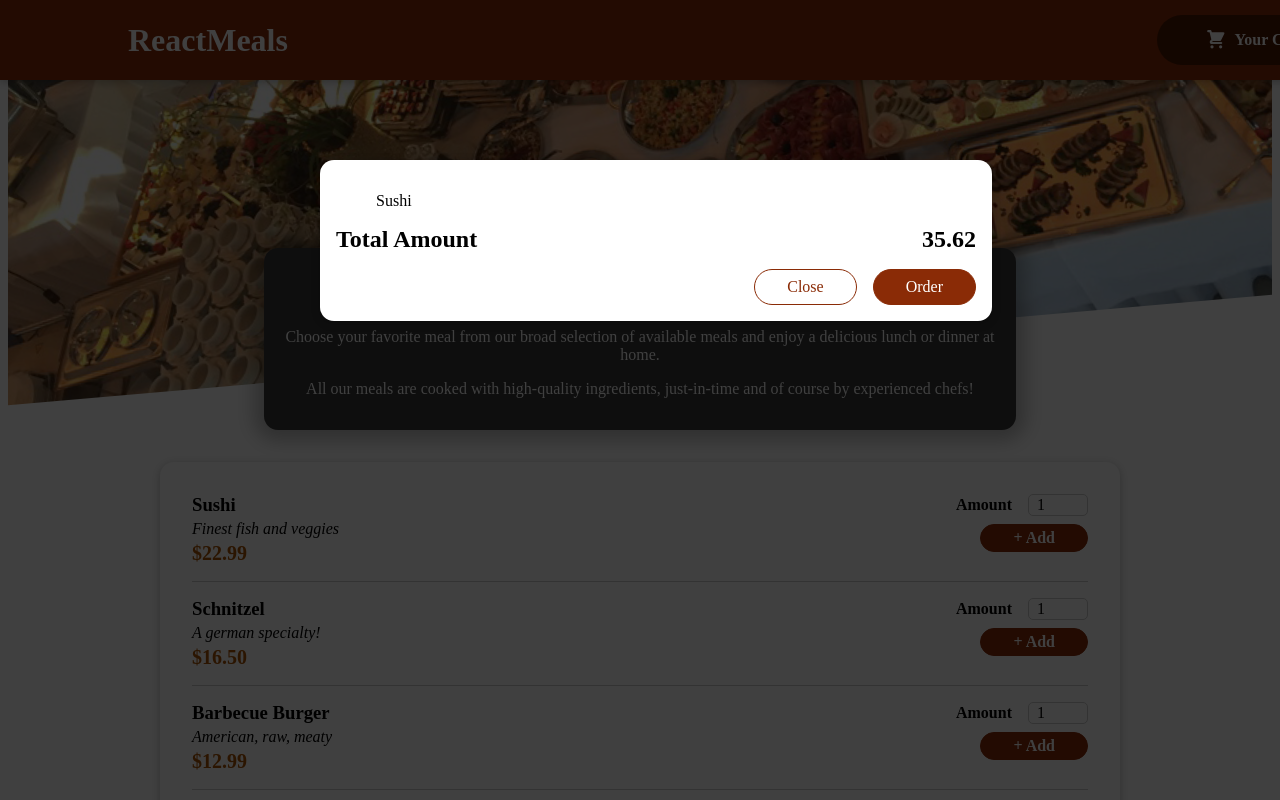
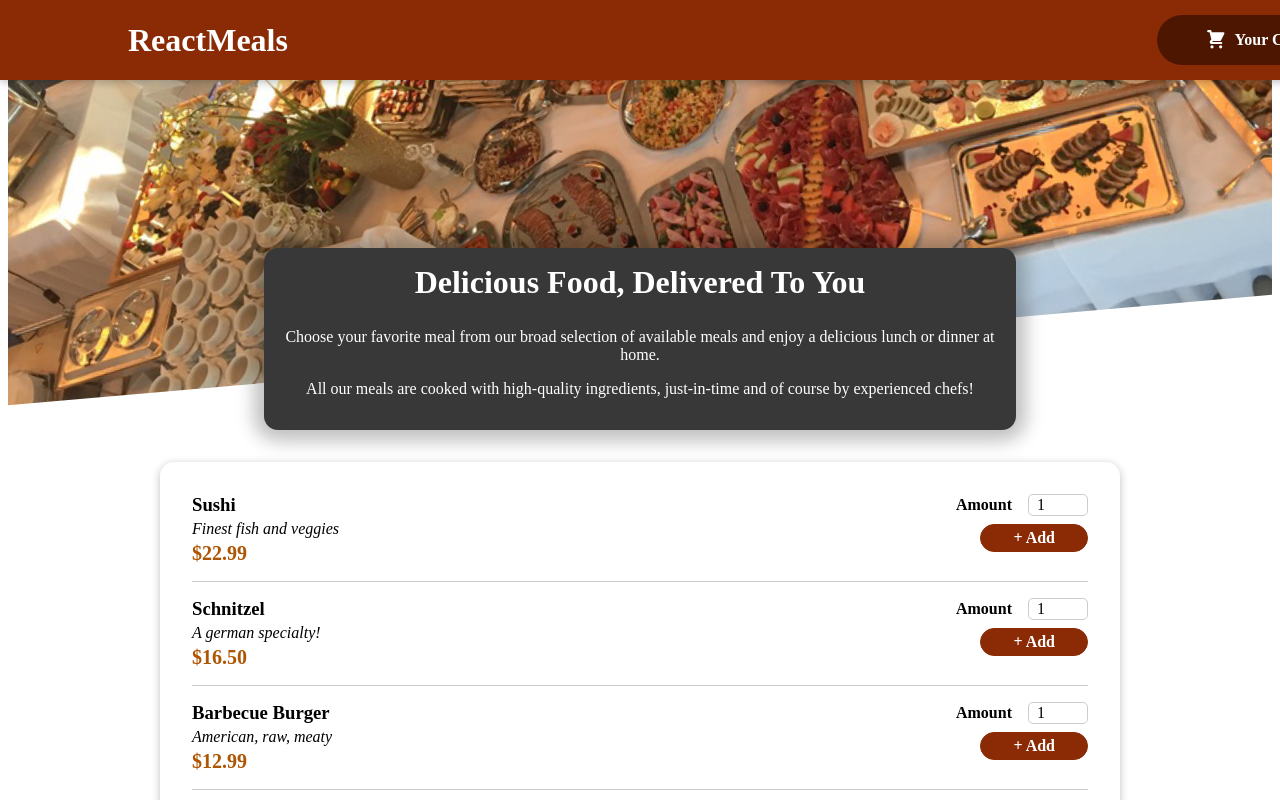
Before and after one commit to Ajay481/Food-Order-App, a React (Create React App) app: page / in a window 1280 px wide. Shown: the top 800 px of the page. Built offline with nearby package versions, Linux system fonts and the light colour scheme.

Commit message:
Cart Open & Close Added

```diff
--- a/src/App.js
+++ b/src/App.js
@@ -1,13 +1,23 @@
-import { Fragment } from "react";
+import { Fragment, useState } from "react";
 import Cart from "./components/Cart/Cart";
 import Header from "./components/Layout/Header";
 import Meal from "./components/Meals/Meal";
 
 function App() {
+  const [cartIsShown, setCartIsShown] = useState(false);
+
+  const showCartHandler = () => {
+    setCartIsShown(true);
+  };
+
+  const hideCartHandler = () => {
+    setCartIsShown(false);
+  };
+
   return (
     <Fragment>
-      <Cart />
-      <Header />
+      {cartIsShown && <Cart onClose={hideCartHandler}/>}
+      <Header onShowCart={showCartHandler} />
       <main>
         <Meal />
       </main>
--- a/src/components/Cart/Cart.js
+++ b/src/components/Cart/Cart.js
@@ -17,14 +17,14 @@
     </ul>
   );
   return (
-    <Modal>
+    <Modal onClose={props.onClose}>
       {cartItems}
       <div className={classes.total}>
         <span>Total Amount</span>
         <span>35.62</span>
       </div>
       <div className={classes.actions}>
-        <button className={classes["button--alt"]}>Close</button>
+        <button className={classes["button--alt"]} onClick={props.onClose}>Close</button>
         <button className={classes.button}>Order</button>
       </div>
     </Modal>
--- a/src/components/Layout/Header.js
+++ b/src/components/Layout/Header.js
@@ -8,7 +8,7 @@
     <Fragment>
       <header className={classes.head}>
         <h1>ReactMeals</h1>
-        <HeaderCartButton />
+        <HeaderCartButton onClick={props.onShowCart}/>
       </header>
       <div className={classes["main-image"]}>
         <img src={MealsImage} alt="Delicious Food" />
--- a/src/components/Layout/HeaderCartButton.js
+++ b/src/components/Layout/HeaderCartButton.js
@@ -3,7 +3,7 @@
 
 const HeaderCartButton = (props) => {
   return (
-    <button className={classes.button}>
+    <button className={classes.button} onClick={props.onClick}>
       <div className={classes.icon}>
         <CartIcon />
       </div>
--- a/src/components/UI/Modal.js
+++ b/src/components/UI/Modal.js
@@ -3,7 +3,7 @@
 import classes from "./Modal.module.css";
 
 const Backdrop = (props) => {
-  return <div className={classes.backdrop} />;
+  return <div className={classes.backdrop} onClick={props.onClose}/>;
 };
 
 const ModalOverlay = (props) => {
@@ -19,7 +19,7 @@
 const Modal = (props) => {
   return (
     <Fragment>
-      {ReactDOM.createPortal(<Backdrop />, portalElement)}
+      {ReactDOM.createPortal(<Backdrop onClose={props.onClose}/>, portalElement)}
       {ReactDOM.createPortal(
         <ModalOverlay>{props.children}</ModalOverlay>,
         portalElement
```
